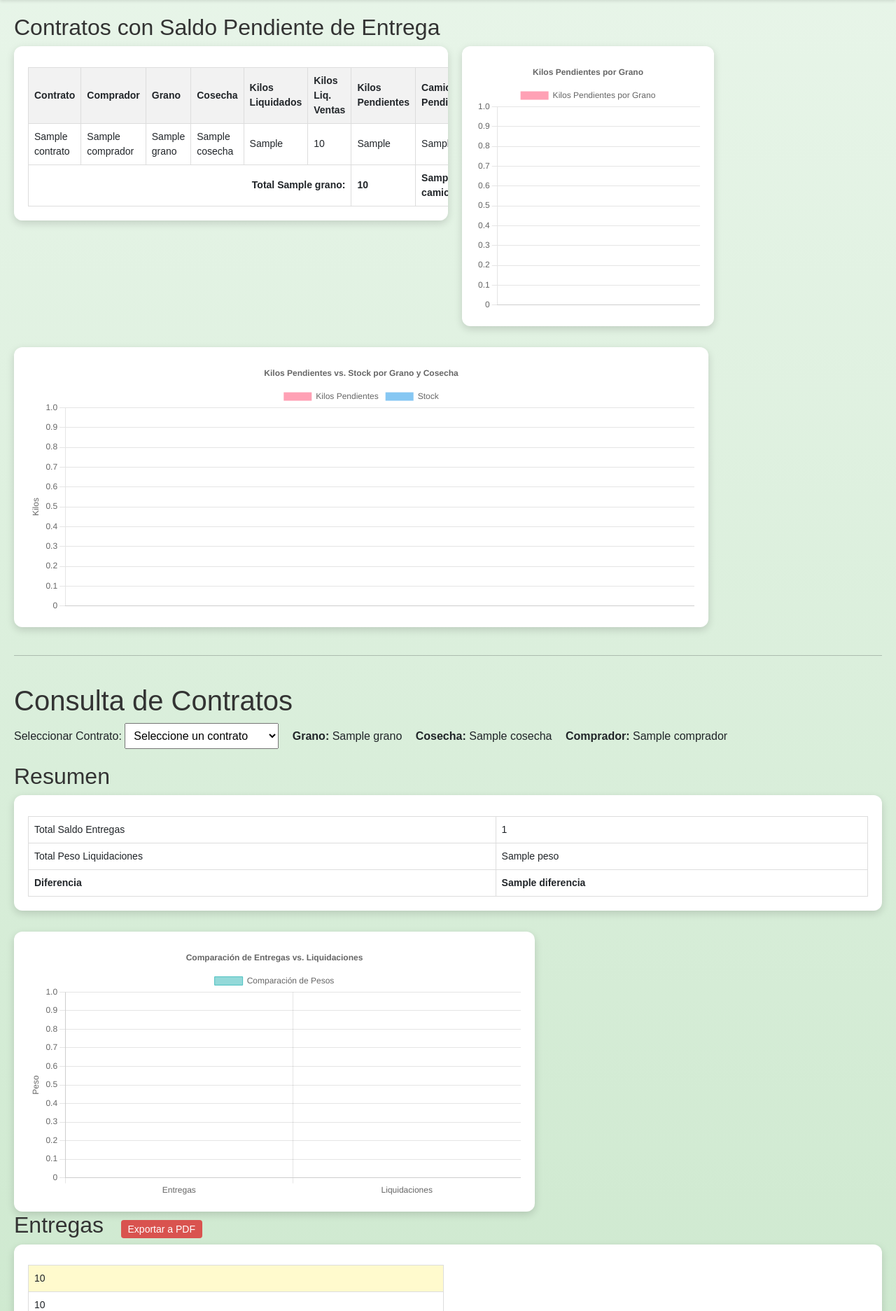
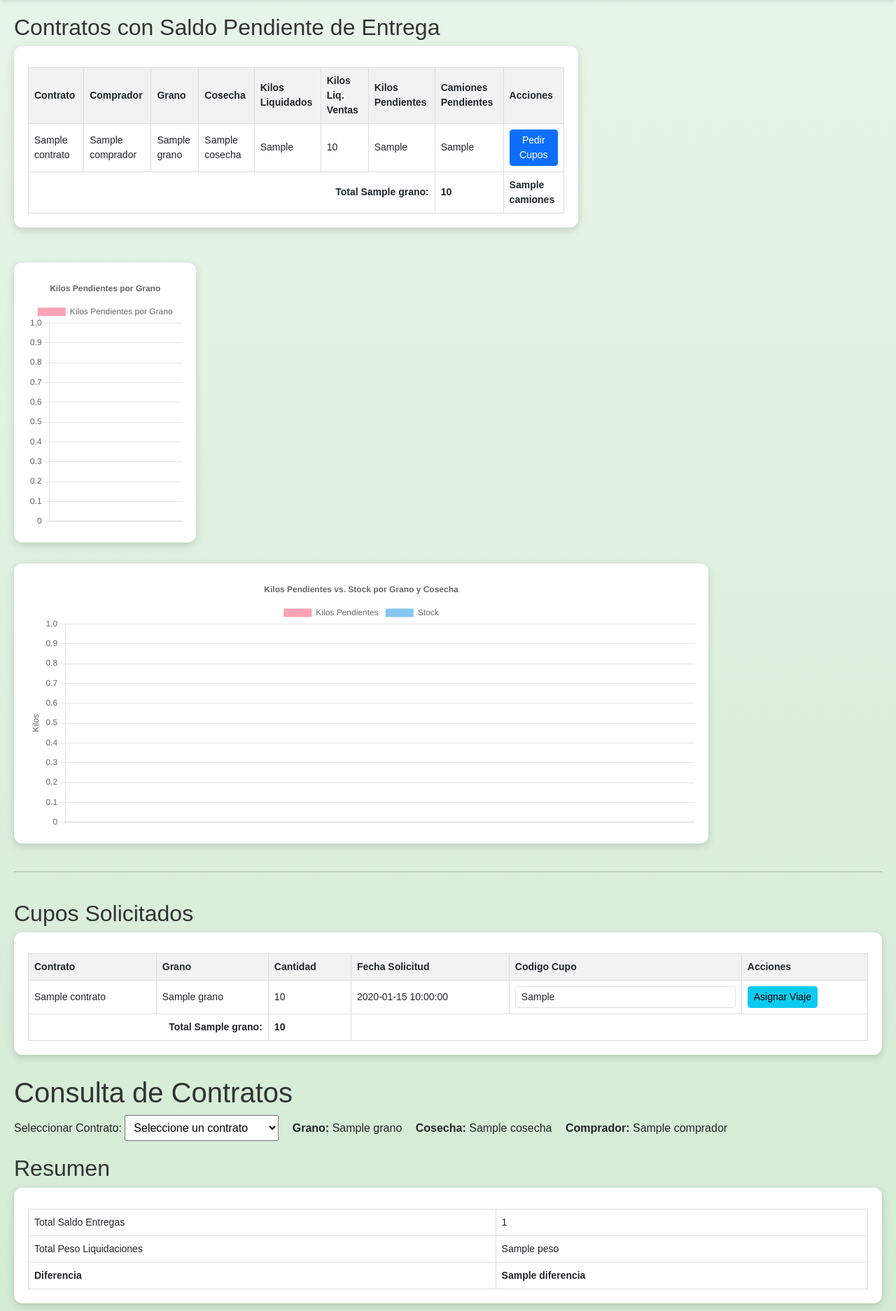
Before and after one commit to arizu14n/Datos-Acopio, a Flask app: template templates/index.html in a window 1280 px wide. Shown: the part 70-1943 px from the top of the page at 70% size. Run offline with Flask 3, Linux system fonts and the light colour scheme; the template is opened without the code that fills it: most values are stand-ins (such as "Sample title", 1, 10 or a date in 2020).

Commit message:
pedir cupos por whatsapp. asociar cupo con viaje

```diff
--- a/app.py
+++ b/app.py
@@ -52,6 +52,20 @@ def init_db():
                 fuente TEXT NOT NULL
             )
         """)
+        db.execute("""
+            CREATE TABLE IF NOT EXISTS cupos_solicitados (
+                id INTEGER PRIMARY KEY AUTOINCREMENT,
+                contrato TEXT NOT NULL,
+                grano TEXT NOT NULL,
+                cosecha TEXT NOT NULL,
+                cantidad REAL NOT NULL,
+                fecha_solicitud TEXT NOT NULL,
+                nombre_persona TEXT NOT NULL,
+                codigo_cupo TEXT,
+                flete_id INTEGER,
+                FOREIGN KEY (flete_id) REFERENCES fletes (id)
+            )
+        """)
     print("Base de datos inicializada.")
 
 @app.cli.command('init-db')
@@ -458,6 +472,24 @@ def ventas():
         bar_chart_pendientes = [data['kilos'] for data in totales_por_grano_cosecha.values()]
         bar_chart_stock = [stock_granos_cosecha.get((grano, cosecha), 0) for (grano, cosecha) in totales_por_grano_cosecha.keys()]
 
+        # --- Cupos Solicitados ---
+        db = get_db()
+        with db:
+            cursor = db.cursor()
+            cursor.execute("SELECT * FROM cupos_solicitados WHERE flete_id IS NULL ORDER BY fecha_solicitud DESC")
+            cupos_solicitados = cursor.fetchall()
+
+            cursor.execute("SELECT * FROM fletes ORDER BY g_fecha DESC")
+            fletes = cursor.fetchall()
+
+        totales_cupos_por_grano = {}
+        for cupo in cupos_solicitados:
+            grano = cupo['grano']
+            cantidad = cupo['cantidad']
+            if grano not in totales_cupos_por_grano:
+                totales_cupos_por_grano[grano] = 0
+            totales_cupos_por_grano[grano] += cantidad
+
         # --- Existing logic for contract selection ---
         latest_dates = {}
         with DBF(RUTA_ACOCARPO_DBF, encoding='iso-8859-1') as tabla_acocarpo:
@@ -566,6 +598,9 @@ def ventas():
                                bar_chart_labels=bar_chart_labels,
                                bar_chart_pendientes=bar_chart_pendientes,
                                bar_chart_stock=bar_chart_stock,
+                               cupos_solicitados=cupos_solicitados,
+                               fletes=fletes,
+                               totales_cupos_por_grano=totales_cupos_por_grano,
                                contratos=contratos_ordenados,
                                entregas_confirmadas=entregas_confirmadas,
                                entregas_no_confirmadas=entregas_no_confirmadas,
@@ -591,6 +626,49 @@ def ventas():
     except Exception as e:
         return f"<h1>Ocurrió un error al leer el archivo: {e}</h1>"
 
+@app.route('/cupos/solicitar', methods=['POST'])
+def solicitar_cupo():
+    try:
+        data = request.json
+        db = get_db()
+        with db:
+            db.execute("""
+                INSERT INTO cupos_solicitados (contrato, grano, cosecha, cantidad, fecha_solicitud, nombre_persona)
+                VALUES (?, ?, ?, ?, ?, ?)
+            """, (
+                data['contrato'],
+                data['grano'],
+                data['cosecha'],
+                data['cantidad'],
+                data['fecha_solicitud'],
+                data['nombre_persona']
+            ))
+        return jsonify({'success': True})
+    except Exception as e:
+        return jsonify({'success': False, 'error': str(e)})
+
+@app.route('/cupos/assign_trip', methods=['POST'])
+def assign_trip():
+    try:
+        data = request.json
+        db = get_db()
+        with db:
+            db.execute("UPDATE cupos_solicitados SET flete_id = ? WHERE id = ?", (data['flete_id'], data['cupo_id']))
+        return jsonify({'success': True})
+    except Exception as e:
+        return jsonify({'success': False, 'error': str(e)})
+
+@app.route('/cupos/update_codigo', methods=['POST'])
+def update_codigo():
+    try:
+        data = request.json
+        db = get_db()
+        with db:
+            db.execute("UPDATE cupos_solicitados SET codigo_cupo = ? WHERE id = ?", (data['codigo_cupo'], data['cupo_id']))
+        return jsonify({'success': True})
+    except Exception as e:
+        return jsonify({'success': False, 'error': str(e)})
+
 def get_filtro_values():
     granos = {}
     cosechas = set()
--- a/static/js/index.js
+++ b/static/js/index.js
@@ -31,6 +31,7 @@ document.addEventListener('DOMContentLoaded', function() {
     });
 
     // Bar Chart
+    if (document.getElementById('barChartStock')) {
         var barCtx = document.getElementById('barChartStock').getContext('2d');
         var barChart = new Chart(barCtx, {
             type: 'bar',
@@ -66,6 +67,7 @@ document.addEventListener('DOMContentLoaded', function() {
                 }
             }
         });
+    }
 
     if (typeof totalSaldoNum !== 'undefined') {
         var ctx = document.getElementById('comparacionChart').getContext('2d');
@@ -108,4 +110,149 @@ document.addEventListener('DOMContentLoaded', function() {
             }
         });
     }
+
+    // Lógica para el modal "Pedir Cupos"
+    const pedirCuposModal = new bootstrap.Modal(document.getElementById('pedirCuposModal'));
+    const pedirCuposForm = document.getElementById('pedirCuposForm');
+    const aceptarCuposBtn = document.getElementById('aceptarCuposBtn');
+    const contratosTableBody = document.querySelector('table.summary-table tbody');
+
+    let currentContrato = '';
+    let currentComprador = '';
+    let currentGrano = '';
+    let currentCosecha = '';
+
+    contratosTableBody.addEventListener('click', function(event) {
+        const target = event.target;
+        if (target.classList.contains('pedir-cupos-btn')) {
+            const button = target;
+            const row = button.closest('tr');
+            currentContrato = row.cells[0].innerText;
+            currentComprador = button.dataset.comprador;
+            currentGrano = button.dataset.grano;
+            currentCosecha = button.dataset.cosecha;
+            pedirCuposModal.show();
+        }
     });
+
+    aceptarCuposBtn.addEventListener('click', function() {
+        const nombrePersona = document.getElementById('nombrePersona').value;
+        const cantidadCupos = document.getElementById('cantidadCupos').value;
+        const fechaCupoInput = document.getElementById('fechaCupo').value;
+
+        if (pedirCuposForm.checkValidity()) {
+            const fecha = new Date(fechaCupoInput + 'T00:00:00');
+            const formattedFecha = fecha.toLocaleDateString('es-AR');
+
+            const cupoData = {
+                contrato: currentContrato,
+                grano: currentGrano,
+                cosecha: currentCosecha,
+                cantidad: cantidadCupos,
+                fecha_solicitud: formattedFecha,
+                nombre_persona: nombrePersona
+            };
+
+            fetch('/cupos/solicitar', {
+                method: 'POST',
+                headers: {
+                    'Content-Type': 'application/json',
+                },
+                body: JSON.stringify(cupoData),
+            })
+            .then(response => response.json())
+            .then(data => {
+                if (data.success) {
+                    const mensaje = `Hola ${currentComprador}, Mensaje para: ${nombrePersona}. Se solicita/n ${cantidadCupos} cupo/s de ${currentGrano}, cosecha ${currentCosecha}, para el día ${formattedFecha}. Saludamos Atte. DRUETTO SRL`;
+                    const whatsappUrl = `whatsapp://send?text=${encodeURIComponent(mensaje)}`;
+                    window.open(whatsappUrl, '_blank');
+                    pedirCuposModal.hide();
+                    pedirCuposForm.reset();
+                    location.reload(); // Recargar la página para ver la nueva tabla
+                } else {
+                    alert('Error al solicitar el cupo.');
+                }
+            });
+
+        } else {
+            pedirCuposForm.reportValidity();
+        }
+    });
+
+    // Lógica para el modal "Asignar Viaje"
+    const asignarViajeModal = new bootstrap.Modal(document.getElementById('asignarViajeModal'));
+    const asignarViajeForm = document.getElementById('asignarViajeForm');
+    const confirmarAsignacionBtn = document.getElementById('confirmarAsignacionBtn');
+    const cupoIdInput = document.getElementById('cupoIdInput');
+    const cuposSolicitadosTableBody = document.querySelector('#cupos-solicitados-table tbody'); // Asumiendo que la tabla tiene id="cupos-solicitados-table"
+
+    if(cuposSolicitadosTableBody) {
+        cuposSolicitadosTableBody.addEventListener('click', function(event) {
+            const target = event.target;
+            if (target.classList.contains('asignar-viaje-btn')) {
+                const row = target.closest('tr');
+                const cupoId = row.dataset.cupoId;
+                cupoIdInput.value = cupoId;
+                asignarViajeModal.show();
+            }
+        });
+    }
+
+    confirmarAsignacionBtn.addEventListener('click', function() {
+        const cupoId = cupoIdInput.value;
+        const fleteId = document.getElementById('fleteSelect').value;
+
+        if (asignarViajeForm.checkValidity()) {
+            const data = { cupo_id: cupoId, flete_id: fleteId };
+
+            fetch('/cupos/assign_trip', {
+                method: 'POST',
+                headers: {
+                    'Content-Type': 'application/json',
+                },
+                body: JSON.stringify(data),
+            })
+            .then(response => response.json())
+            .then(data => {
+                if (data.success) {
+                    asignarViajeModal.hide();
+                    // Eliminar la fila de la tabla
+                    const row = document.querySelector(`tr[data-cupo-id="${cupoId}"]`);
+                    if (row) {
+                        row.remove();
+                    }
+                } else {
+                    alert('Error al asignar el viaje.');
+                }
+            });
+        }
+    });
+
+    // Lógica para guardar el código de cupo
+    if(cuposSolicitadosTableBody) {
+        cuposSolicitadosTableBody.addEventListener('blur', function(event) {
+            const target = event.target;
+            if (target.classList.contains('codigo-cupo-input')) {
+                const row = target.closest('tr');
+                const cupoId = row.dataset.cupoId;
+                const codigoCupo = target.value;
+
+                const data = { cupo_id: cupoId, codigo_cupo: codigoCupo };
+
+                fetch('/cupos/update_codigo', {
+                    method: 'POST',
+                    headers: {
+                        'Content-Type': 'application/json',
+                    },
+                    body: JSON.stringify(data),
+                })
+                .then(response => response.json())
+                .then(data => {
+                    if (!data.success) {
+                        alert('Error al guardar el código de cupo.');
+                    }
+                });
+            }
+        }, true); // Use event capturing to handle blur events
+    }
+});
--- a/templates/index.html
+++ b/templates/index.html
@@ -8,8 +8,8 @@
 
 {% block content %}
     <h2>Contratos con Saldo Pendiente de Entrega</h2>
-    <div class="layout-container">
-        <div style="flex: 1; min-width: 50%;">
+    <div class="layout-container" style="display: flex;">
+        <div style="flex: 0 0 65%;">
             <div class="table-container">
                 <table class="summary-table">
                     <thead>
@@ -22,26 +22,35 @@
                             <th>Kilos Liq. Ventas</th>
                             <th>Kilos Pendientes</th>
                             <th>Camiones Pendientes</th>
+                            <th>Acciones</th>
                         </tr>
                     </thead>
                     <tbody>
                         {% for contrato in contratos_pendientes %}
                         <tr>
                             <td>{{ contrato.contrato }}</td>
-                            <td>{{ contrato.comprador }}</td>
-                            <td>{{ contrato.grano }}</td>
-                            <td>{{ contrato.cosecha }}</td>
+                            <td class="comprador">{{ contrato.comprador }}</td>
+                            <td class="grano">{{ contrato.grano }}</td>
+                            <td class="cosecha">{{ contrato.cosecha }}</td>
                             <td>{{ contrato.kilos_liquidados }}</td>
                             <td>{{ format_number(contrato.kilos_liq_ventas) }}</td>
                             <td>{{ contrato.kilos_pendientes }}</td>
                             <td>{{ contrato.camiones_pendientes }}</td>
+                            <td>
+                                <button class="btn btn-primary btn-sm pedir-cupos-btn"
+                                        data-comprador="{{ contrato.comprador }}"
+                                        data-grano="{{ contrato.grano }}"
+                                        data-cosecha="{{ contrato.cosecha }}">
+                                    Pedir Cupos
+                                </button>
+                            </td>
                         </tr>
                         {% endfor %}
                     </tbody>
                     <tfoot>
                         {% for grano, totales in totales_por_grano.items() %}
                         <tr>
-                            <td colspan="6" style="text-align: right;"><strong>Total {{ grano }}:</strong></td>
+                            <td colspan="7" style="text-align: right;"><strong>Total {{ grano }}:</strong></td>
                             <td><strong>{{ format_number(totales.kilos) }}</strong></td>
                             <td><strong>{{ totales.camiones }}</strong></td>
                         </tr>
@@ -50,7 +59,8 @@
                 </table>
             </div>
         </div>
-        <div style="flex: 1; min-width: 400px;">
+
+        <div style="flex: 0 0 35%;">
             <div class="chart-container">
                 <canvas id="pieChartPendientes"></canvas>
             </div>
@@ -61,7 +71,108 @@
         <canvas id="barChartStock"></canvas>
     </div>
 
+<!-- Modal para Pedir Cupos -->
+<div class="modal fade" id="pedirCuposModal" tabindex="-1" aria-labelledby="pedirCuposModalLabel" aria-hidden="true">
+  <div class="modal-dialog">
+    <div class="modal-content">
+      <div class="modal-header">
+        <h5 class="modal-title" id="pedirCuposModalLabel">Pedir Cupos</h5>
+        <button type="button" class="btn-close" data-bs-dismiss="modal" aria-label="Close"></button>
+      </div>
+      <div class="modal-body">
+        <form id="pedirCuposForm">
+          <div class="mb-3">
+            <label for="nombrePersona" class="form-label">Nombre de la Persona</label>
+            <input type="text" class="form-control" id="nombrePersona" required>
+          </div>
+          <div class="mb-3">
+            <label for="cantidadCupos" class="form-label">Cantidad</label>
+            <input type="number" class="form-control" id="cantidadCupos" required>
+          </div>
+          <div class="mb-3">
+            <label for="fechaCupo" class="form-label">Fecha</label>
+            <input type="date" class="form-control" id="fechaCupo" required>
+          </div>
+        </form>
+      </div>
+      <div class="modal-footer">
+        <button type="button" class="btn btn-secondary" data-bs-dismiss="modal">Cancelar</button>
+        <button type="button" class="btn btn-primary" id="aceptarCuposBtn">Aceptar</button>
+      </div>
+    </div>
+  </div>
+</div>
+
     <hr style="margin: 40px 0;">
+
+    <h2>Cupos Solicitados</h2>
+    <div class="table-container">
+        <table class="summary-table" id="cupos-solicitados-table">
+            <thead>
+                <tr>
+                    <th>Contrato</th>
+                    <th>Grano</th>
+                    <th>Cantidad</th>
+                    <th>Fecha Solicitud</th>
+                    <th>Codigo Cupo</th>
+                    <th>Acciones</th>
+                </tr>
+            </thead>
+            <tbody>
+                {% for cupo in cupos_solicitados %}
+                <tr data-cupo-id="{{ cupo.id }}">
+                    <td>{{ cupo.contrato }}</td>
+                    <td>{{ cupo.grano }}</td>
+                    <td>{{ format_number(cupo.cantidad) }}</td>
+                    <td>{{ cupo.fecha_solicitud }}</td>
+                    <td><input type="text" class="form-control form-control-sm codigo-cupo-input" value="{{ cupo.codigo_cupo or '' }}"></td>
+                    <td>
+                        <button class="btn btn-info btn-sm asignar-viaje-btn">Asignar Viaje</button>
+                    </td>
+                </tr>
+                {% endfor %}
+            </tbody>
+            <tfoot>
+                {% for grano, total in totales_cupos_por_grano.items() %}
+                <tr>
+                    <td colspan="2" style="text-align: right;"><strong>Total {{ grano }}:</strong></td>
+                    <td><strong>{{ format_number(total) }}</strong></td>
+                    <td colspan="3"></td>
+                </tr>
+                {% endfor %}
+            </tfoot>
+        </table>
+    </div>
+
+    <!-- Modal para Asignar Viaje -->
+    <div class="modal fade" id="asignarViajeModal" tabindex="-1" aria-labelledby="asignarViajeModalLabel" aria-hidden="true">
+      <div class="modal-dialog">
+        <div class="modal-content">
+          <div class="modal-header">
+            <h5 class="modal-title" id="asignarViajeModalLabel">Asignar Viaje a Cupo</h5>
+            <button type="button" class="btn-close" data-bs-dismiss="modal" aria-label="Close"></button>
+          </div>
+          <div class="modal-body">
+            <form id="asignarViajeForm">
+                <input type="hidden" id="cupoIdInput" name="cupo_id">
+                <div class="mb-3">
+                    <label for="fleteSelect" class="form-label">Seleccionar Viaje</label>
+                    <select class="form-select" id="fleteSelect" name="flete_id" required>
+                        <option value="">Seleccione un flete</option>
+                        {% for flete in fletes %}
+                            <option value="{{ flete.id }}">{{ flete.g_fecha }} - {{ flete.g_ctg }} - {{ flete.o_neto }} kg</option>
+                        {% endfor %}
+                    </select>
+                </div>
+            </form>
+          </div>
+          <div class="modal-footer">
+            <button type="button" class="btn btn-secondary" data-bs-dismiss="modal">Cancelar</button>
+            <button type="button" class="btn btn-primary" id="confirmarAsignacionBtn">Asignar</button>
+          </div>
+        </div>
+      </div>
+    </div>
 
     <h1>Consulta de Contratos</h1>
 
```
Also changed, not shown: fletes.db, 1 other file. Lines whose indentation alone changed are shown as unchanged.
